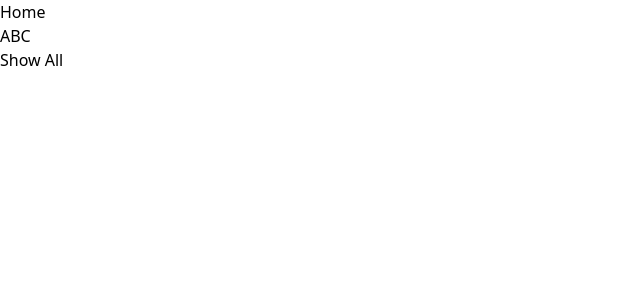
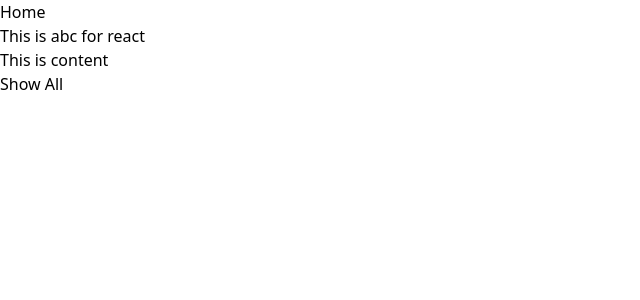
Before and after one commit to Akhilbisht798/blogs, a React (Vite) app: page / in a window 1280 px wide. Shown: the top 300 px of the page, without its empty margins (0-640 px from the left). Built offline with nearby package versions, Linux system fonts and the light colour scheme.

Commit message:
blogs rendered in home page

```diff
--- a/package.json
+++ b/package.json
@@ -10,6 +10,7 @@
     "preview": "vite preview"
   },
   "dependencies": {
+    "list-react-files": "^0.2.0",
     "react": "^18.3.1",
     "react-dom": "^18.3.1",
     "react-markdown": "^9.0.1",
--- /dev/null
+++ b/src/blogsList.json
@@ -0,0 +1,16 @@
+{
+    "files": [
+        {
+            "filePath": "abc.md",
+            "title": "This is abc for react"
+        },
+        {
+            "filePath": "content.md",
+            "title": "This is content"
+        },
+        {
+            "filePath": "content.md",
+            "title": "This is content"
+        }
+    ]
+}
--- a/src/components/Home.jsx
+++ b/src/components/Home.jsx
@@ -1,13 +1,26 @@
 import { Blog } from "./HomeComponents"
+import filesList from '../blogsList.json'
+import { useState } from "react";
 
 export default function Home() {
+    const [showAll, setShowAll] = useState(false);
+
+    function onClickHandler() {
+        setShowAll(!showAll);
+    }
+
     return (
         <div className="">
-            Home
-            <div className="blogs">
-                <Blog title="ABC" filepath="/blog/abc.md"/>
-            </div>
-            <button>Show All</button>
+            <h1 className=" text-3xl">Home</h1>
+            {
+                filesList.files.map((item, index) => {
+                    if (index > 1 && !showAll) {
+                        return;
+                    }
+                    return <Blog title={item.title} key={index} filepath={`/blog/${item.filePath}`} />
+                })
+            }
+            <button onClick={onClickHandler}>Show All</button>
         </div>
     )
 }
```
Also changed, not shown: 1 other file (tests, documents, lock files or other folders).
